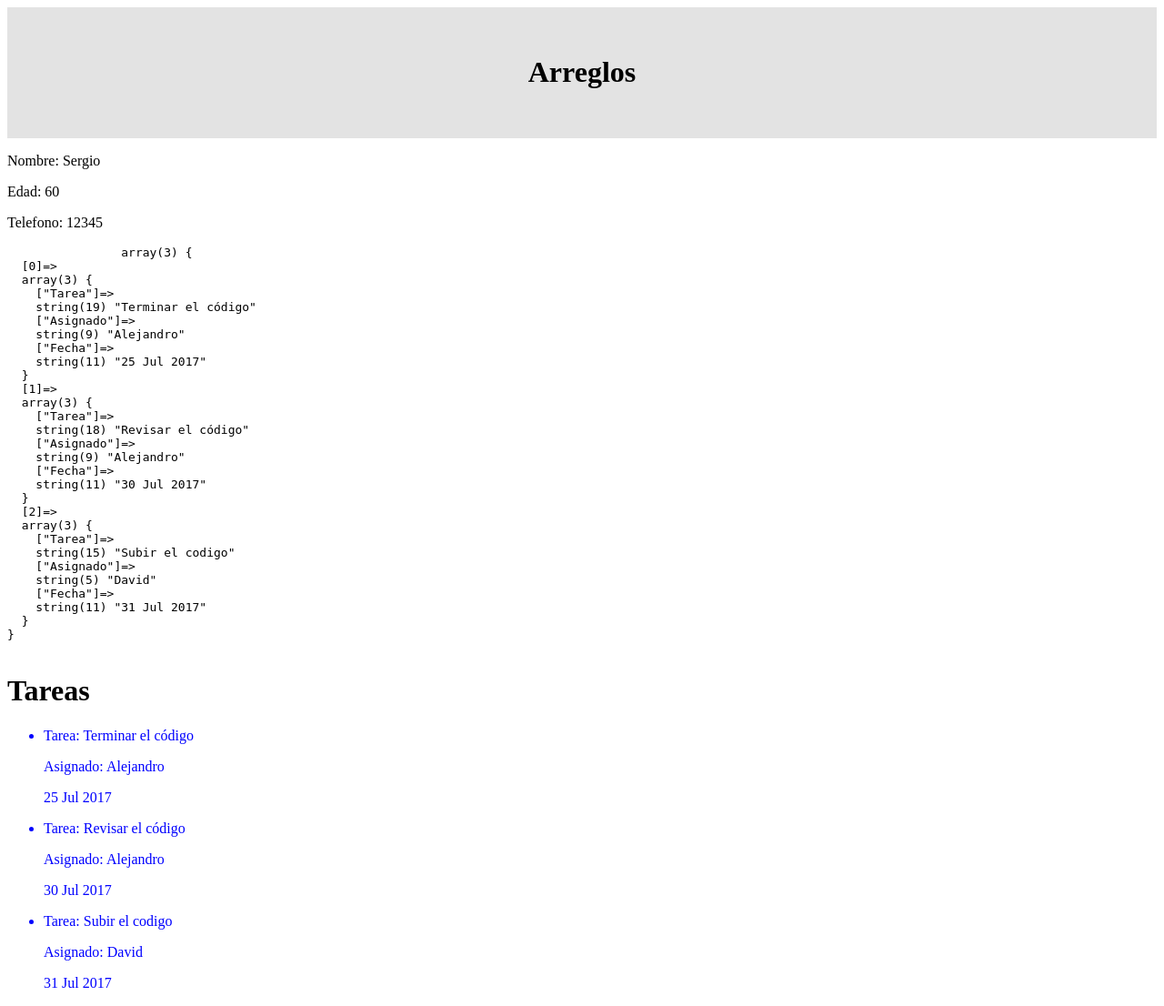
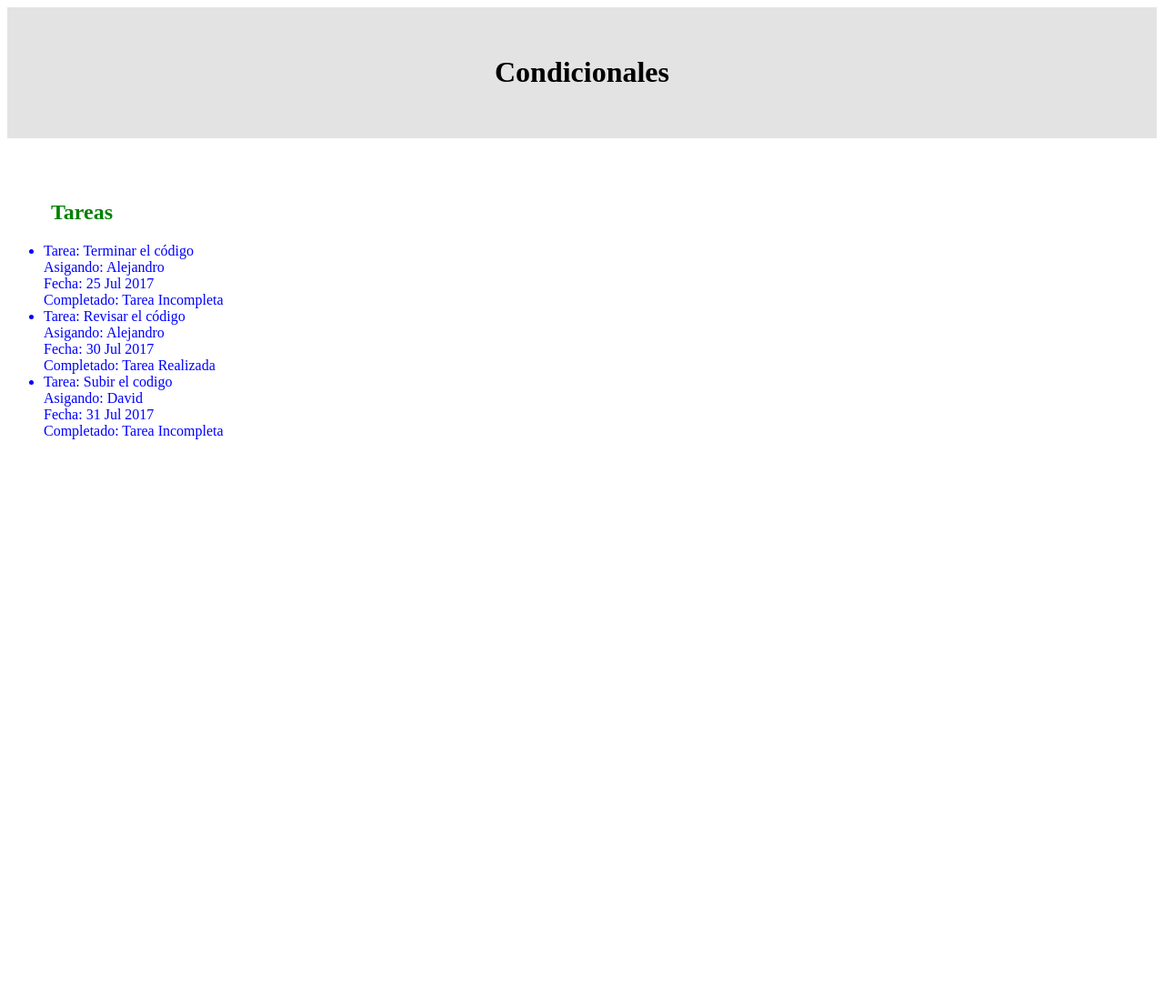
Before and after one commit to SergioStark/PHP-Course, a PHP site: page / in a window 1280 px wide. Shown: the whole page at 91% size. After the commit the page ends 483 px from the top, so only its background shows below. Run offline with PHP 8.4, Linux system fonts and the light colour scheme.

Commit message:
Condicional if-elsif-else

```diff
--- a/Mini-Framework/index.php
+++ b/Mini-Framework/index.php
@@ -1,43 +1,27 @@
 <?php
-//ARREGLOS ASOCIATIVOS
-//Funcionan con datos llave -> valor
-//Las llaves deben ser unicas
-$persona = array(
-	'Nombre' => 'Sergio',
-	'Edad' => '18',
-	'Direccion' => 'Av Chapultepec'
-	);
 
-//Eliminar
-unset($persona['Direccion']);
-
-//Actualizar
-$persona['Edad'] = 60;
-
-//Agregar
-$persona['Telefono'] = '12345';
-
-
-//ARREGLOS ANIDADOS
 $tarea1 = array(
-	'Tarea' => 'Terminar el código',
-	'Asignado' => 'Alejandro',
-	'Fecha' => '25 Jul 2017'
+	'tarea' => 'Terminar el código',
+	'asignado' => 'Alejandro',
+	'fecha' => '25 Jul 2017',
+	'completado' => false
 	);
 
 $tarea2 = array(
-	'Tarea' => 'Revisar el código',
-	'Asignado' => 'Alejandro',
-	'Fecha' => '30 Jul 2017'
+	'tarea' => 'Revisar el código',
+	'asignado' => 'Alejandro',
+	'fecha' => '30 Jul 2017',
+	'completado' => true
 	);
 
 $tareas = array(
 	$tarea1,
 	$tarea2,
 	array(
-		'Tarea' => 'Subir el codigo',
-		'Asignado' => 'David',
-		'Fecha' => '31 Jul 2017'
+		'tarea' => 'Subir el codigo',
+		'asignado' => 'David',
+		'fecha' => '31 Jul 2017',
+		'completado' => false
 		)
 	);
 
--- a/Mini-Framework/index.view.php
+++ b/Mini-Framework/index.view.php
@@ -23,29 +23,28 @@
 </head>
 <body>
 	<header>
-		<h1>Arreglos</h1>
+		<h1>Condicionales</h1>
 	</header>
 
 	<main>
-		<?php foreach ($persona as $llave => $valor) { ?>
-			<p><?= $llave . ': ' . $valor  ?></p>
-		<?php } ?>
+		<h2>Tareas</h2>
+		<ul>
+			<?php foreach ($tareas as $tarea): ?>
+			<li>
+				Tarea: <?= $tarea['tarea']; ?> <br>
+				Asigando: <?= $tarea['asignado']; ?> <br>
+				Fecha: <?= $tarea['fecha']; ?> <br>
+				Completado: <?php if($tarea['completado'] === true): ?>
+					Tarea Realizada
+				<?php elseif($tarea['completado'] === false): ?>
+					Tarea Incompleta
+				<?php else: ?>
+					No tiene valor asignado
+				<?php endif; ?>
 
-		<pre>
-		<?php var_dump($tareas); ?>
-		</pre>
-
-		<h1>Tareas</h1>
-		<ul>
-		<?php foreach ($tareas as $tarea) { ?>
-			<li>
-			<p>Tarea: <?php echo $tarea['Tarea']; ?></p>
-			<p>Asignado: <?= $tarea['Asignado']; ?></p>
-			<p> <?php echo $tarea['Fecha']; ?> </p>
 			</li>
-		<?php } ?>
+			<?php endforeach; ?>
 		</ul>
-
 	</main>
 
 	<footer>
```
